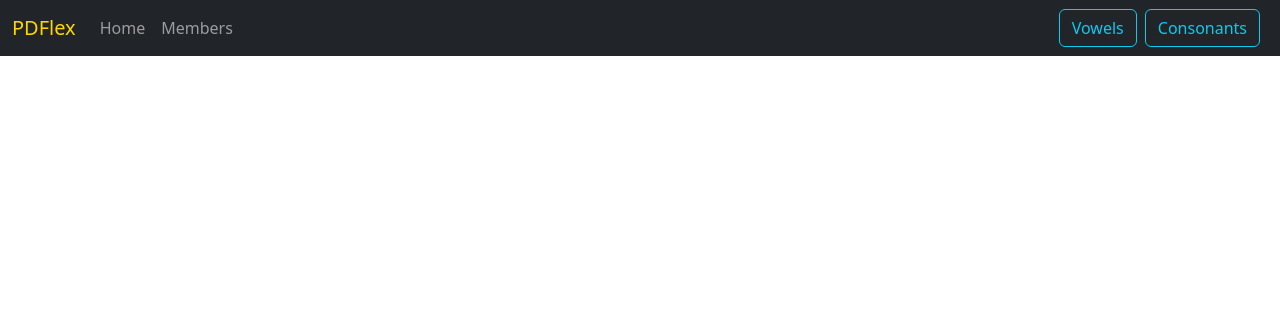
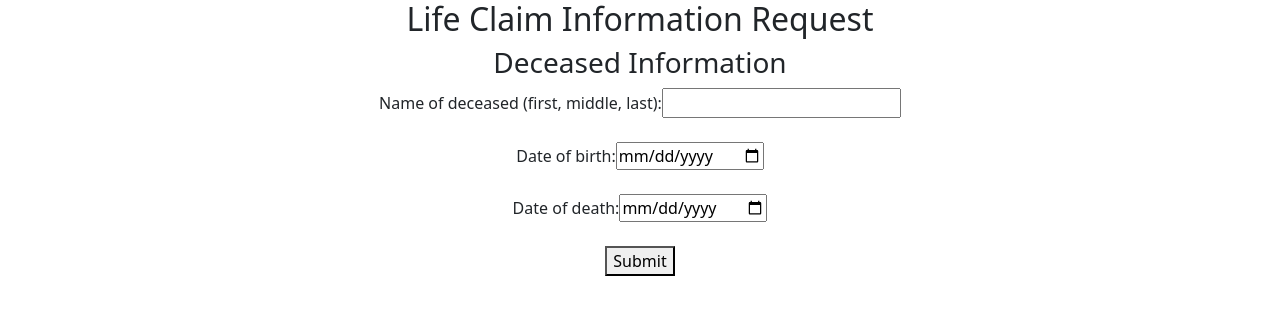
Before and after one commit to PDFlex/PDFLex, a React (Create React App) app: page /form in a window 1280 px wide. Shown: the top 314 px of the page. Built offline with nearby package versions, Linux system fonts and the light colour scheme; no server answers.

Commit message:
Basic form

```diff
--- a/src/App.js
+++ b/src/App.js
@@ -4,7 +4,8 @@ import {useState, useEffect} from 'react';
 import Layout from './components/Layout';
 import {Routes, Route} from 'react-router-dom';
 import Home from './components/Home';
-import Header from './components/Header';
+// import Header from './components/Header';
+import Form from './components/Form';
 
 function App() {
 
@@ -45,12 +46,13 @@ function App() {
 
     return (
         <div className="App">
-            <Header/>
+            {/* <Header/> */}
             <Routes>
                 <Route path="/" element={<Layout/>}>
-                    <Route path="/" element={<Home information = {information}/>} ></Route>
+                    <Route path="/" element={<Home information = {information}/>} ></Route>;
                     <Route path="/Information/:firstName" element={<Home GetInformationData={information}/>}></Route>;
                 </Route>
+                <Route path="/form" element={<Form/>}></Route>;
             </Routes>
         </div>
     );
--- /dev/null
+++ b/src/components/Form.js
@@ -0,0 +1,53 @@
+import { useState } from "react";
+
+const Form = () => {
+    const [name, setName] = useState('');
+    const [doB, setDOB] = useState(new Date());
+    const [doD, setDOD] = useState(new Date());
+
+    const handleSubmit = (e) => {
+        e.preventDefault();
+        const form = {name, doB, doD};
+        console.log(JSON.stringify(form))
+
+        // fetch('https://localhost:8080', {
+        //     method: 'POST',
+        //     headers: { "Content-Type": "application/json"},
+        //     body: JSON.stringify(form)
+        // }).then(() => {
+        //     console.log('Form submitted');
+        // })
+    }
+
+    return (
+        <div className="form">
+            <h2>Life Claim Information Request</h2>
+            <form onSubmit={handleSubmit}>
+                <h3>Deceased Information</h3>
+                {/* Should there be escape characters for parantheses? */}
+                <label>Name of deceased (first, middle, last):</label>
+                <input
+                    type="text"
+                    required
+                    value={name}
+                    onChange={(e) => setName(e.target.value)}
+                />
+                <br /><br />
+
+                <label>Date of birth:</label>
+                <input type="date" required value={doB} onChange={(e) => setDOB(e.target.value)}/>
+
+                <br /><br />
+
+                <label>Date of death:</label>
+                <input type="date" required value={doD} onChange={(e) => setDOD(e.target.value)}/>
+
+                <br /><br />
+
+                <button>Submit</button>
+            </form>
+        </div>
+    );
+}
+
+export default Form;
```
